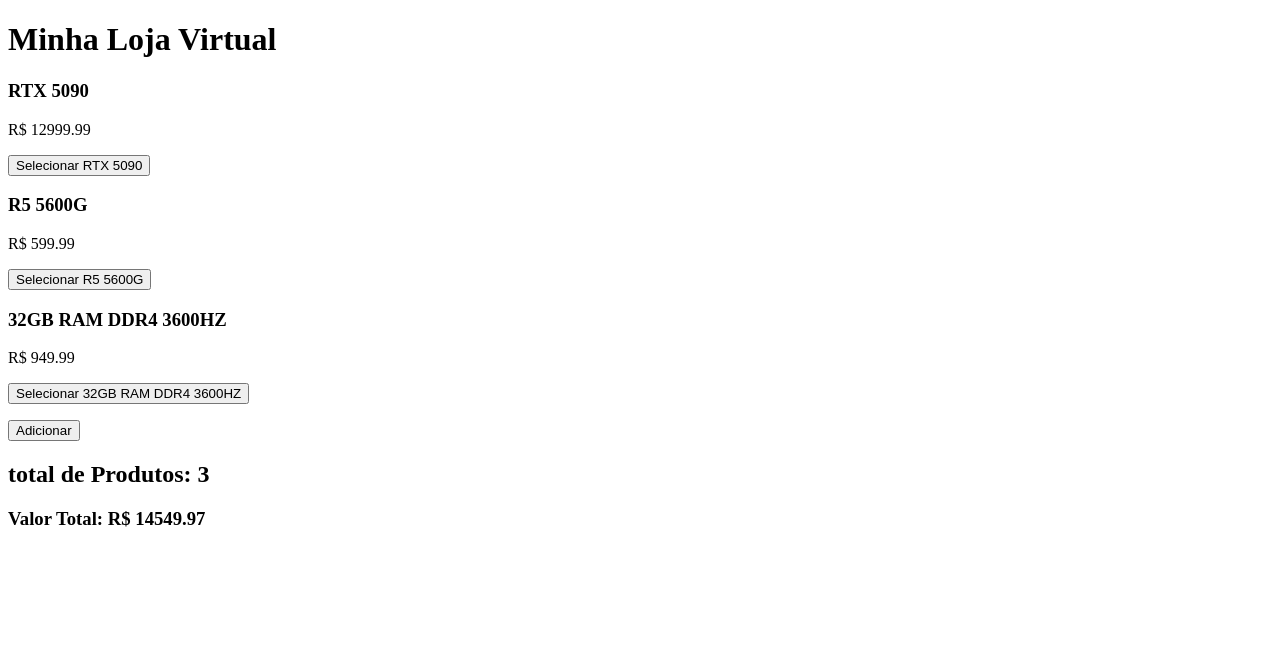
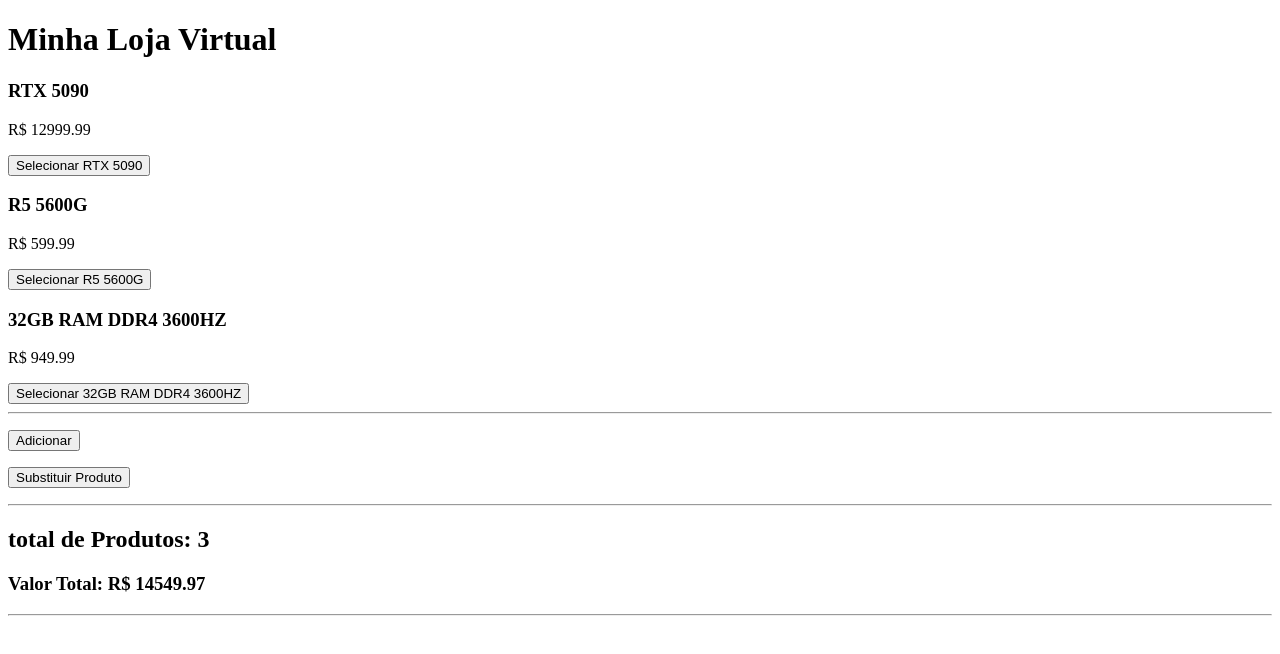
Before and after one commit to DrackLuax/e-commerce, an Angular app in the folder leonardo_fontinele/e-commerce/: page / in a window 1280 px wide. Shown: the top 654 px of the page. Built offline with nearby package versions, Linux system fonts and the light colour scheme.

Commit message:
feat(lista-produtos): adiciona botão para substituir lista de produtos

```diff
--- a/leonardo_fontinele/e-commerce/src/app/features/produtos/lista-produtos/lista-produtos.html
+++ b/leonardo_fontinele/e-commerce/src/app/features/produtos/lista-produtos/lista-produtos.html
@@ -5,6 +5,10 @@
     (produtoSelecionado) = "exibirProduto($event)"
     ></app-produto>
 }
+<hr>
 <p><button (click)="adcionarProduto()">Adicionar</button></p>
+<p><button (click)="substituirProdutos()">Substituir Produto</button></p>
+<hr>
 <h2>total de Produtos: {{totalProdutos()}}</h2>
 <h3>Valor Total: {{valorTotal()|precoFormatado}}</h3>
+<hr>
```
